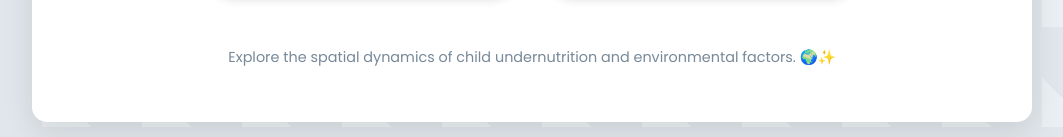
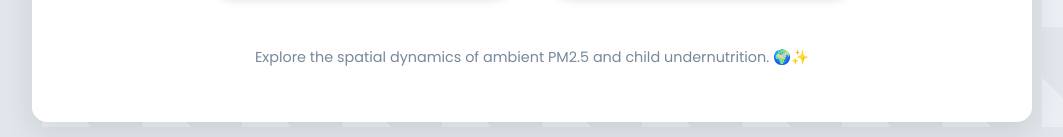
Before and after one commit to Dice-aims1/AIM-1, a plain HTML site: page index.html in a window 1280 px wide. Shown: the part 523-660 px from the top of the page, without its empty margins (108-1171 px from the left). Drawn offline with Linux system fonts and the light colour scheme.

Commit message:
Update index.html

```diff
--- a/index.html
+++ b/index.html
@@ -21,7 +21,7 @@
         </div>
 
         <p class="footer-text">
-            Explore the spatial dynamics of child undernutrition and environmental factors. 🌍✨
+            Explore the spatial dynamics of ambient PM2.5 and child undernutrition. 🌍✨
         </p>
     </div>
 </body>
```
